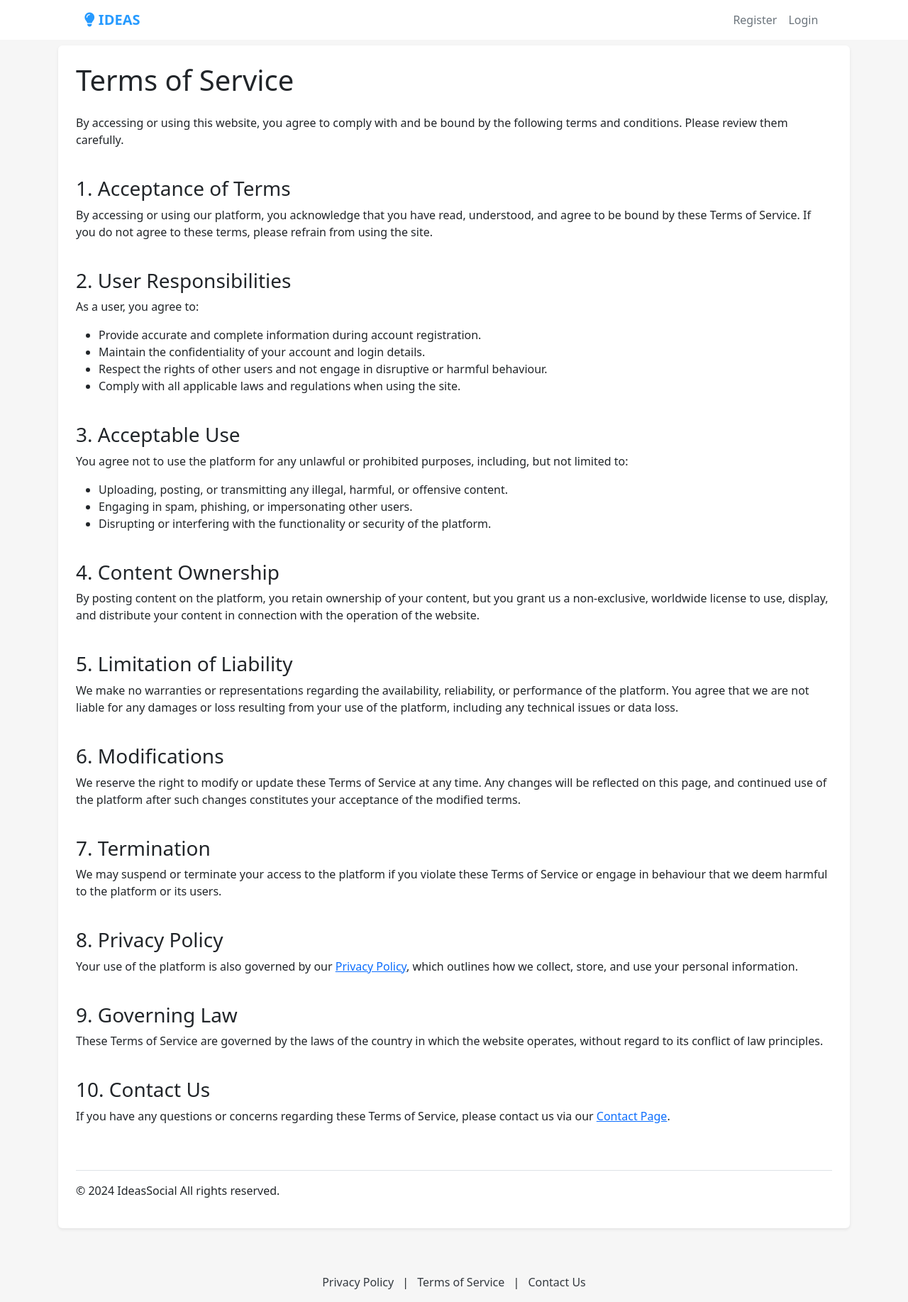
After one commit to NikitaEdin/IdeasSocial, a Flask app: page /terms-of-service in a window 1280 px wide. The commit adds this page. Shown: the whole page at 71% size. Run offline with Flask 3, Linux system fonts and the light colour scheme.

Commit message:
Added informational pages

```diff
--- a/app/routes.py
+++ b/app/routes.py
@@ -131,12 +131,12 @@ def coming_soon():
 ########## INFORMATIONAL PAGES ###########
 @app.route("/privacy-policy")
 def privacy():
-    abort(404)
+    return render_template('/info/privacy_policy.html', title='Privacy Policy')
 
 @app.route("/terms-of-service")
 def terms_of_service():
-    abort(404)
+    return render_template('/info/terms_of_service.html', title='Terms of Service')
 
 @app.route("/contact-us")
 def contact_us():
-    abort(404)
+    return render_template('/info/contact_us.html', title='Contact')
--- a/app/templates/auth/register.html
+++ b/app/templates/auth/register.html
@@ -66,7 +66,7 @@
                         <div class="form-check">
                             {{ form.termsCheckbox(class="form-check-input", id="termsCheckbox") }}
                             <label class="form-check-label" for="termsCheckbox">
-                                <span>I accept the <a href="#">Terms and Service</a> and <a href="#">Privacy Policy</a>.</span>
+                                <span>I accept the <a href="{{ url_for('terms_of_service') }}">Terms and Service</a> and <a href="{{ url_for('privacy') }}">Privacy Policy</a>.</span>
                             </label>
                             {% if form.termsCheckbox.errors %}
                                 <div class="text-danger">
--- /dev/null
+++ b/app/templates/info/terms_of_service.html
@@ -0,0 +1,69 @@
+{% extends 'base_no_menu.html' %}
+
+{% block page_content %}
+
+<div class="container my-5 card shadow-sm p-4" style="border-color: transparent;">
+    <h1 class="mb-4">Terms of Service</h1>
+    <p>By accessing or using this website, you agree to comply with and be bound by the following terms and conditions.
+        Please review them carefully.</p>
+
+    <h3 class="mt-4">1. Acceptance of Terms</h3>
+    <p>By accessing or using our platform, you acknowledge that you have read, understood, and agree to be bound by
+        these Terms of Service. If you do not agree to these terms, please refrain from using the site.</p>
+
+    <h3 class="mt-4">2. User Responsibilities</h3>
+    <p>As a user, you agree to:</p>
+    <ul>
+        <li>Provide accurate and complete information during account registration.</li>
+        <li>Maintain the confidentiality of your account and login details.</li>
+        <li>Respect the rights of other users and not engage in disruptive or harmful behaviour.</li>
+        <li>Comply with all applicable laws and regulations when using the site.</li>
+    </ul>
+
+    <h3 class="mt-4">3. Acceptable Use</h3>
+    <p>You agree not to use the platform for any unlawful or prohibited purposes, including, but not limited to:</p>
+    <ul>
+        <li>Uploading, posting, or transmitting any illegal, harmful, or offensive content.</li>
+        <li>Engaging in spam, phishing, or impersonating other users.</li>
+        <li>Disrupting or interfering with the functionality or security of the platform.</li>
+    </ul>
+
+    <h3 class="mt-4">4. Content Ownership</h3>
+    <p>By posting content on the platform, you retain ownership of your content, but you grant us a non-exclusive,
+        worldwide license to use, display, and distribute your content in connection with the operation of the website.
+    </p>
+
+    <h3 class="mt-4">5. Limitation of Liability</h3>
+    <p>We make no warranties or representations regarding the availability, reliability, or performance of the platform.
+        You agree that we are not liable for any damages or loss resulting from your use of the platform, including any
+        technical issues or data loss.</p>
+
+    <h3 class="mt-4">6. Modifications</h3>
+    <p>We reserve the right to modify or update these Terms of Service at any time. Any changes will be reflected on
+        this page, and continued use of the platform after such changes constitutes your acceptance of the modified
+        terms.</p>
+
+    <h3 class="mt-4">7. Termination</h3>
+    <p>We may suspend or terminate your access to the platform if you violate these Terms of Service or engage in
+        behaviour that we deem harmful to the platform or its users.</p>
+
+    <h3 class="mt-4">8. Privacy Policy</h3>
+    <p>Your use of the platform is also governed by our <a href="{{ url_for('privacy') }}">Privacy Policy</a>, which outlines how
+        we collect, store, and use your personal information.</p>
+
+    <h3 class="mt-4">9. Governing Law</h3>
+    <p>These Terms of Service are governed by the laws of the country in which the website operates, without regard to
+        its conflict of law principles.</p>
+
+    <h3 class="mt-4">10. Contact Us</h3>
+    <p>If you have any questions or concerns regarding these Terms of Service, please contact us via our <a
+            href="{{ url_for('contact_us') }}">Contact Page</a>.</p>
+
+    <footer class="mt-5 pt-3 border-top">
+        <p>&copy; 2024 IdeasSocial All rights reserved.</p>
+    </footer>
+</div>
+
+
+
+{% endblock %}
```
Also changed, not shown: app/templates/info/contact_us.html (added, +23 -0 lines), app/templates/info/privacy_policy.html (added, +54 -0 lines).
